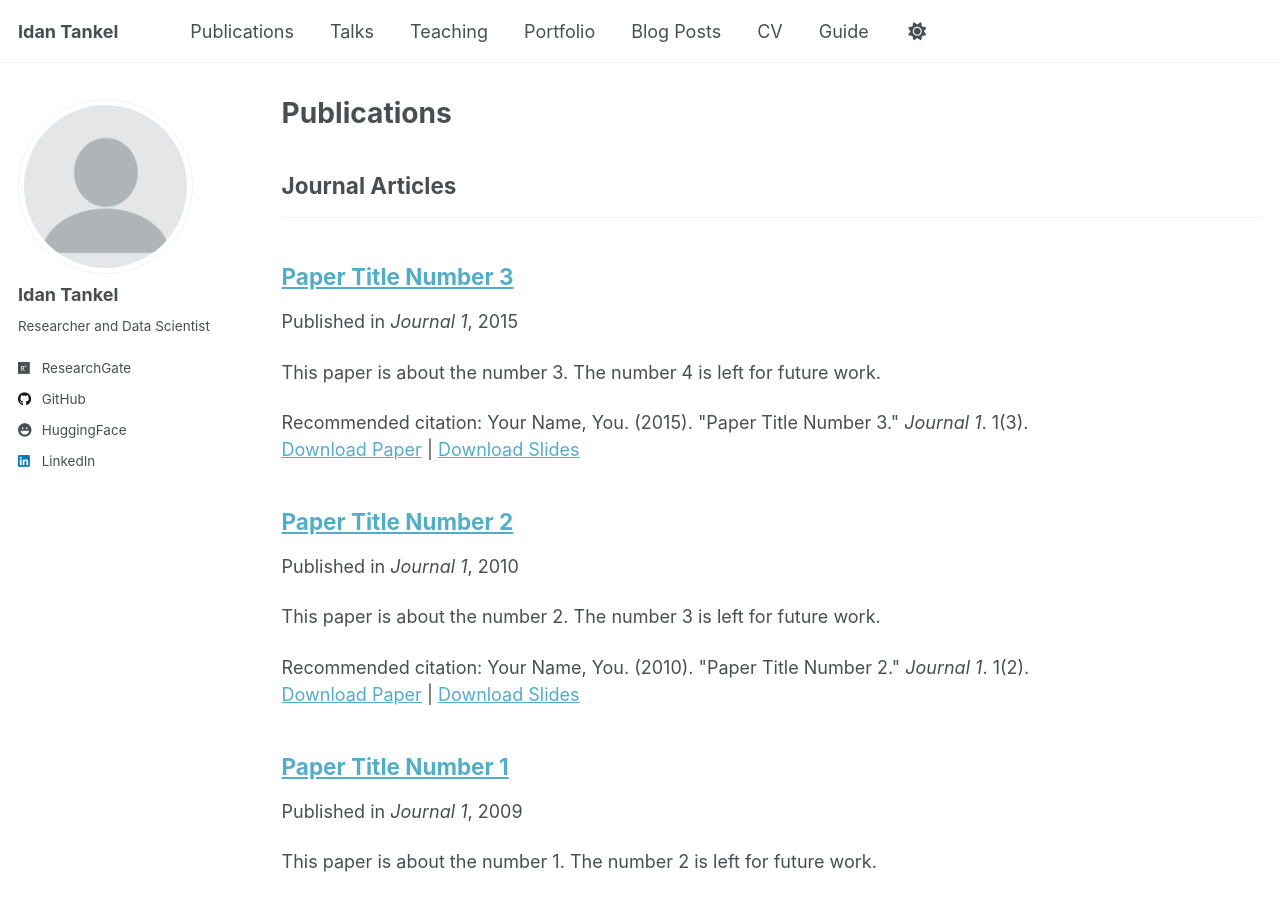
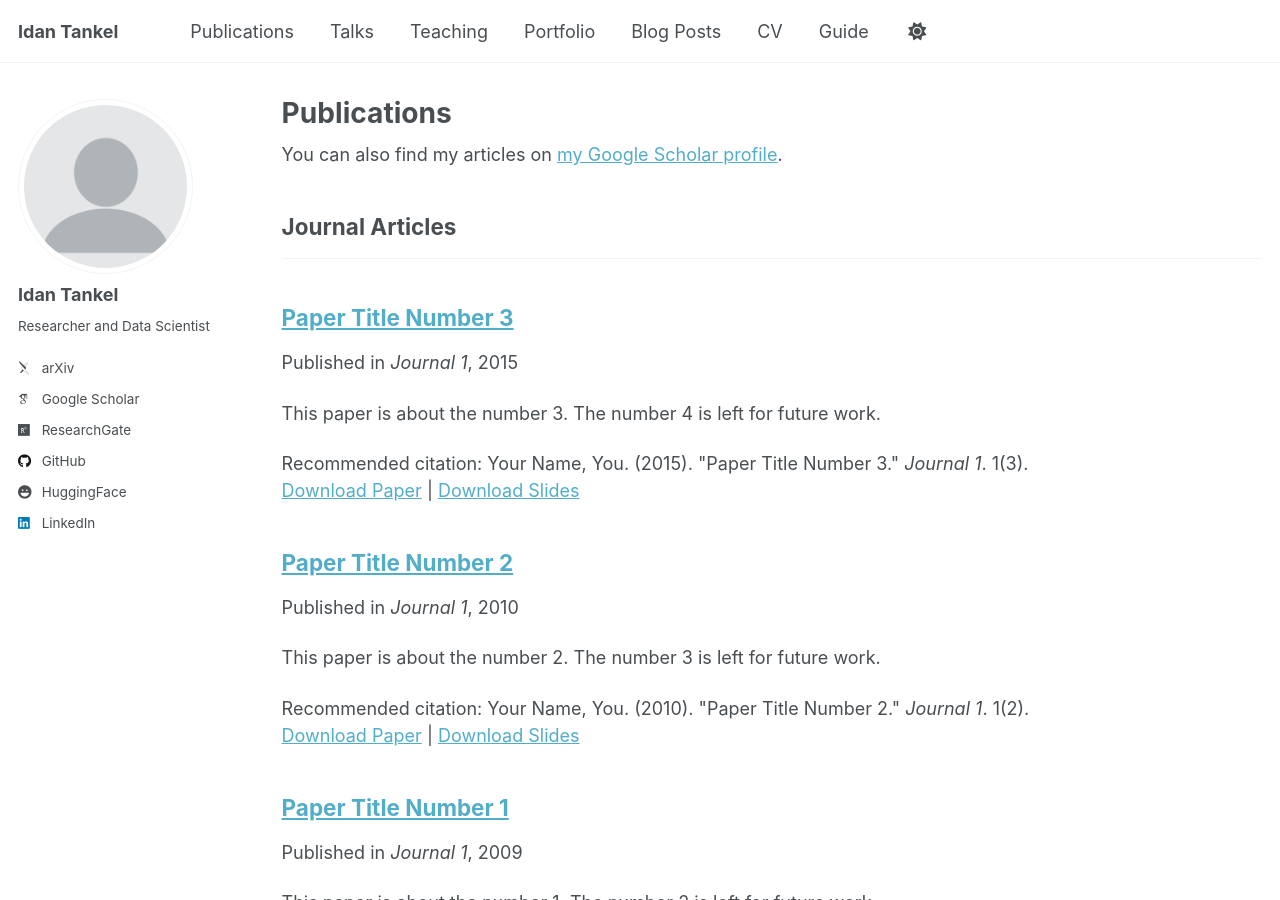
Before and after one commit to idan-tankel/idan-tankel.github.io, a Jekyll site: the page built from _pages/publications.html, in a window 1280 px wide and 900 px high. Built offline with Jekyll 4.4.1, drawn with Linux system fonts in a browser that asks for light colours; some web fonts are replaced; a script that is not in the unit is left out; part of the change alters nothing that is shown.

Commit message:
Add arXiv and Google Scholar links to author profile
Co-authored-by: idan-tankel <50909823+idan-tankel@users.noreply.github.com>

```diff
--- a/_config.yml
+++ b/_config.yml
@@ -34,8 +34,8 @@ author:
 
   # Academic websites
   academia         : # URL
-  arxiv            : # URL - Update with the correct link to your profile
-  googlescholar    : # URL - Update with the correct link to your profile
+  arxiv            : "https://arxiv.org/search/cs?searchtype=author&query=Tankel,+I"
+  googlescholar    : "https://scholar.google.com/citations?user=kH2mcKEAAAAJ&hl=iw&oi=ao"
   inspire-hep      : # URL
   impactstory      : # URL
   orcid            : # URL
```
